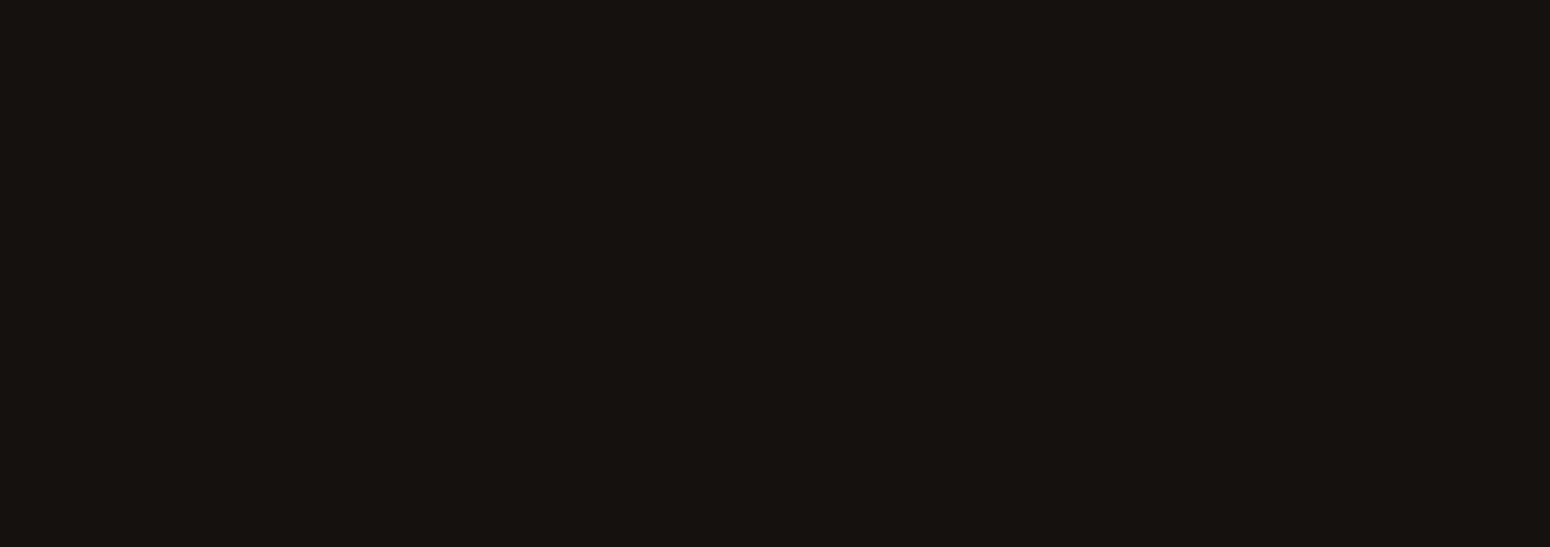
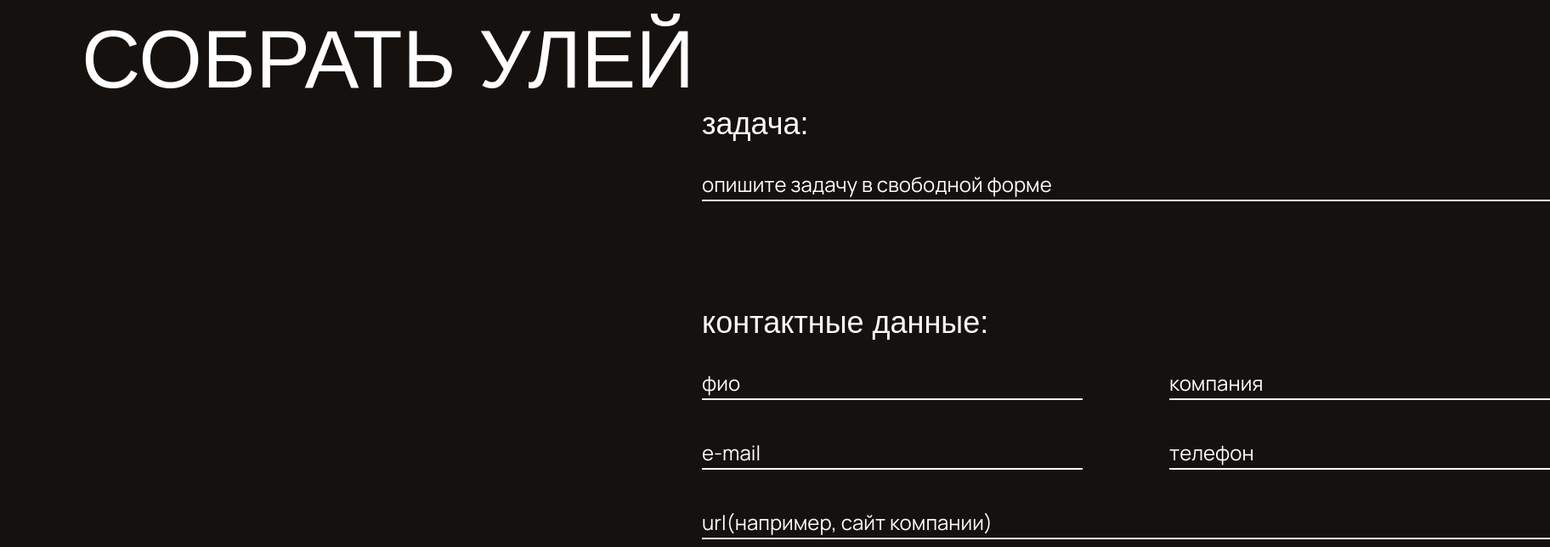
Before and after one commit to quinxixl/sota_site, a React (Create React App) app in the folder sota_front/: page /application in a window 1280 px wide. Shown: the part 160-804 px from the top of the page at 85% size, 1824 px wide, since content can reach past the window. Built offline with nearby package versions, Linux system fonts and the light colour scheme; a web font is replaced by a local one.

Commit message:
Application page

```diff
--- a/sota_front/src/components/UI/Header.js
+++ b/sota_front/src/components/UI/Header.js
@@ -17,7 +17,7 @@
                     </a>
                 </ul>
             </nav>
-            <img src={logo} alt="SOTA" className="header__logo"/>
+            <img src={logo} alt="STA" className="header__logo"/>
             <a className="header__cta" href="/application">
                 <span></span>
                 <p className="header__cta-title">начать проект</p>
--- a/sota_front/src/index.css
+++ b/sota_front/src/index.css
@@ -5,7 +5,7 @@
 @import './styles/header.css';
 @import './styles/mainPage/mainPage.css';
 @import './styles/animations/sota.css';
-
+@import './styles/application_page/application.css';
 
 body{
     background-color: #14110F;
--- a/sota_front/src/pages/Application.js
+++ b/sota_front/src/pages/Application.js
@@ -1,7 +1,40 @@
+import React from "react";
+import Header from "../components/UI/Header";
+
 function Application() {
     return (
-        <div>
+        <div className='application'>
+            <Header />
 
+            <div className='application__main'>
+                <p className='application__title'>Собрать улей</p>
+                <div>
+                    <form method='' action=''>
+                        <div className='applicaiton__form'>
+                            <label className='application__form__question'>Задача:</label>
+                            <input type="text" placeholder='опишите задачу в свободной форме' className='application__form__input' />
+                        </div>
+                    </form>
+                </div>
+                <p className='application__form__question__2'>контактные данные:</p>
+                <div className={'application__form__container'}>
+                    <form method='' action='' className='application__form__container__grid'>
+                        <input type='text' placeholder='фио' className='application__form__input__2' />
+                        <input type='text' placeholder='компания' className='application__form__input__2'/>
+                        <input type='text' placeholder='e-mail' className='application__form__input__2'/>
+                        <input type='text' placeholder='телефон' className='application__form__input__2'/>
+                    </form>
+                </div>
+                <div>
+                    <form method='' action=''>
+                        <input type='text' placeholder='url(например, сайт компании)' className='application__form__input__3'  />
+                    </form>
+                </div>
+                <p className={'application__privacy_policy'}>нажимая кнопку „отправить”, вы даете
+                    согласие
+                    на обработку персональных данных.
+                    политика обработки данных</p>
+            </div>
         </div>
     )
 };
--- /dev/null
+++ b/sota_front/src/styles/application_page/application.css
@@ -0,0 +1,83 @@
+.application__title {
+  font-family: var(--font-fam);
+  font-size: 96px;
+  text-transform: uppercase;
+  margin-top: 62px;
+}
+.application__form__question {
+  font-family: var(--font-fam);
+  font-size: 36px;
+  margin-left: 730px;
+  text-transform: lowercase;
+  font-weight: 300;
+}
+.application__form__question__2 {
+  font-family: var(--font-fam);
+  margin-top: 122px;
+  font-size: 36px;
+  margin-left: 730px;
+  text-transform: lowercase;
+  font-weight: 300;
+}
+.application__form__container {
+  margin-left: 730px;
+  margin-top: 30px;
+}
+.application__form__container__grid {
+  display: grid;
+  grid-template-columns: 448px 448px;
+  grid-template-rows: 40px 40px;
+  grid-column-gap: 102px;
+  grid-row-gap: 42px;
+}
+.application__form__input {
+  margin-top: 30px;
+  margin-left: 730px;
+  border-bottom: 2px solid white;
+  width: 998px;
+  height: 40px;
+  color: white;
+  font-family: var(--font-fam2);
+  font-size: 24px;
+}
+.application__form__input::placeholder {
+  font-family: var(--font-fam2);
+  font-size: 24px;
+  color: white;
+}
+.application__form__input__2 {
+  width: 448px;
+  height: 40px;
+  border-bottom: 2px solid white;
+  color: white;
+  font-family: var(--font-fam2);
+  font-size: 24px;
+}
+.application__form__input__2::placeholder {
+  color: white;
+  font-family: var(--font-fam2);
+  font-size: 24px;
+}
+.application__form__input__3 {
+  margin-top: 42px;
+  margin-left: 730px;
+  border-bottom: 2px solid white;
+  width: 998px;
+  height: 40px;
+  color: white;
+  font-family: var(--font-fam2);
+  font-size: 24px;
+}
+.application__form__input__3::placeholder {
+  color: white;
+  font-family: var(--font-fam2);
+  font-size: 24px;
+}
+.application__privacy_policy {
+  font-family: var(--font-fam2);
+  font-size: 16px;
+  margin-left: 730px;
+  margin-top: 100px;
+}
+
+/*# sourceMappingURL=application.css.map */
--- /dev/null
+++ b/sota_front/src/styles/application_page/application.scss
@@ -0,0 +1,101 @@
+.application {
+  &__title{
+    font-family: var(--font-fam);
+    font-size: 96px;
+    text-transform: uppercase;
+    margin-top: 62px;
+  }
+
+  &__form {
+    &__question {
+      font-family: var(--font-fam);
+      font-size: 36px;
+      margin-left: 730px;
+      text-transform: lowercase;
+      font-weight: 300;
+
+      &__2 {
+        font-family: var(--font-fam);
+        margin-top: 122px;
+        font-size: 36px;
+        margin-left: 730px;
+        text-transform: lowercase;
+        font-weight: 300;
+      }
+
+      }
+
+      &__container {
+        margin-left: 730px;
+        margin-top: 30px;
+
+        &__grid {
+
+          display: grid;
+          grid-template-columns: 448px 448px;
+          grid-template-rows: 40px 40px;
+          grid-column-gap: 102px;
+          grid-row-gap: 42px;
+        }
+      }
+
+
+
+
+    &__input {
+      margin-top: 30px;
+      margin-left: 730px;
+      border-bottom: 2px solid white;
+      width: 998px;
+      height: 40px;
+      color: white;
+      font-family: var(--font-fam2);
+      font-size: 24px;
+
+      &::placeholder {
+        font-family: var(--font-fam2);
+        font-size: 24px;
+        color: white;
+      }
+
+      &__2 {
+        width: 448px;
+        height: 40px;
+        border-bottom: 2px solid white;
+        color: white;
+        font-family: var(--font-fam2);
+        font-size: 24px;
+
+        &::placeholder {
+          color: white;
+          font-family: var(--font-fam2);
+          font-size: 24px;
+
+        }
+      }
+
+      &__3{
+        margin-top: 42px;
+        margin-left: 730px;
+        border-bottom: 2px solid white;
+        width: 998px;
+        height: 40px;
+        color: white;
+        font-family: var(--font-fam2);
+        font-size: 24px;
+
+        &::placeholder {
+          color: white;
+          font-family: var(--font-fam2);
+          font-size: 24px;
+        }
+      }
+    }
+  }
+  &__privacy_policy {
+    font-family: var(--font-fam2);
+    font-size: 16px;
+    margin-left: 730px;
+    margin-top: 100px;
+  }
+}
```
Also changed, not shown: 1 other file (tests, documents, lock files or other folders).
